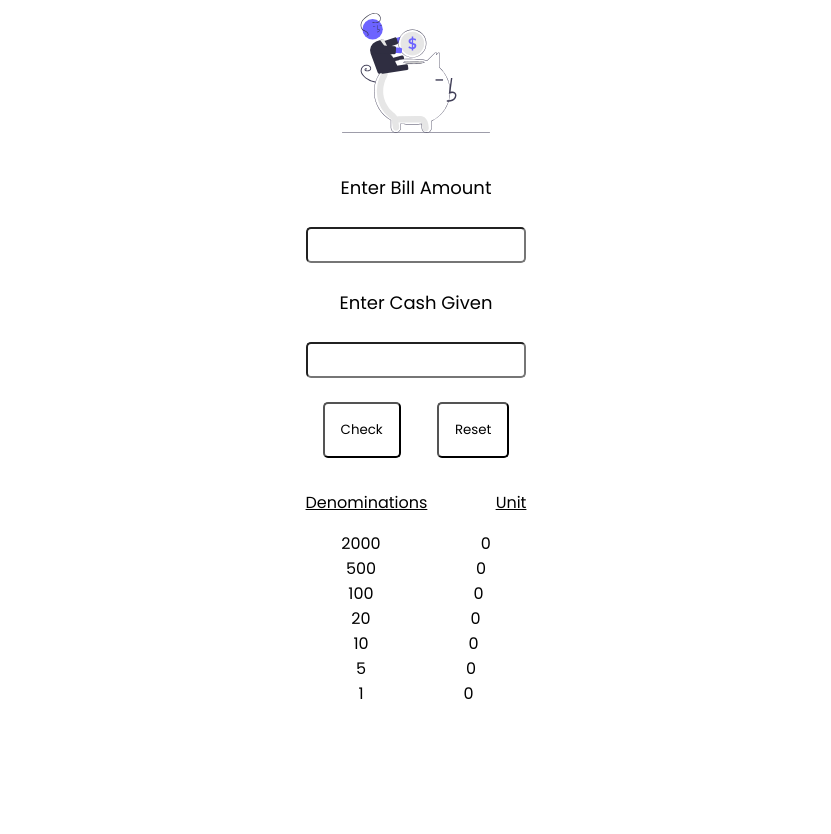
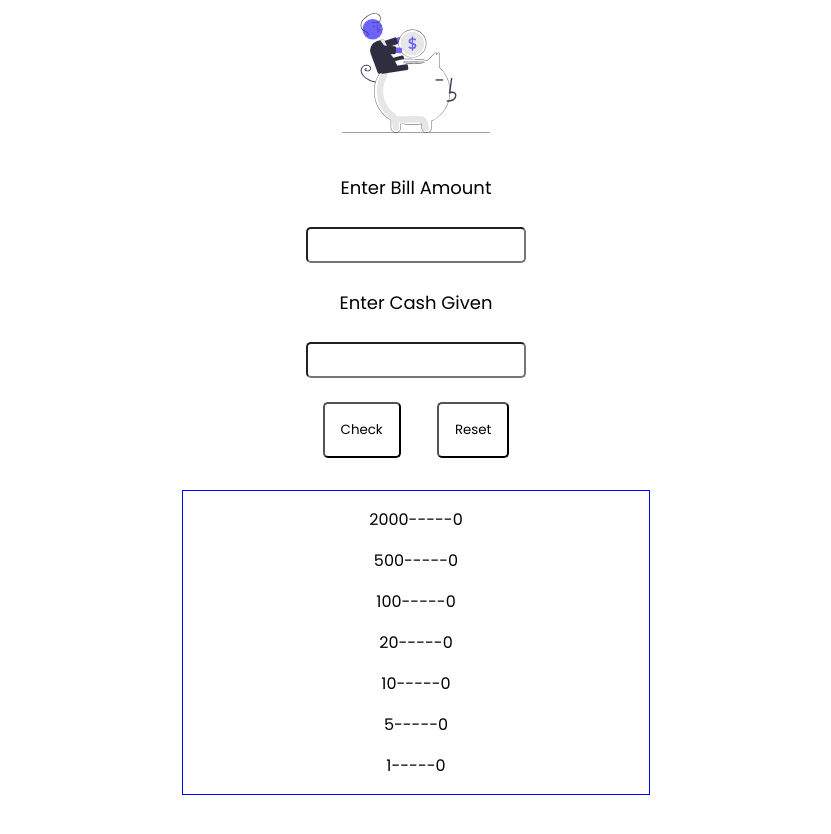
Before and after one commit to shanudjn/cash-register, a plain HTML site: page index.html in a window 1280 px wide. Both pictures are taken after a click on the button "Check". Shown: the part 102-936 px from the top of the page, without its empty margins (224-1055 px from the left). Before the commit the page ends 808 px from the top, so only its background shows below. Drawn offline with Linux system fonts and the light colour scheme.

Commit message:
style : fixed the result section for better UI

```diff
--- a/app.js
+++ b/app.js
@@ -2,7 +2,7 @@ var billAmount = document.querySelector('#bill-amount');
 var cashAmount = document.querySelector('#cash-amount');
 var checkButton = document.querySelector('#check-button');
 var resetButton = document.querySelector('#reset-button');
-var listSection = document.querySelector('#list-section');
+var denoSection = document.querySelector('#deno-section');
 var unit = document.querySelector('#unit');
 
 var notes = [2000, 500, 100, 20, 10, 5, 1];
@@ -26,10 +26,10 @@ function getChange() {
     }
 
     for (let i = 0; i < numberOfNotes.length; i++) {
-        var listItem = document.createElement("div");
+        var listItem = document.createElement("ul");
         listItem.className = 'list-item'
-        var item = listSection.appendChild(listItem);
-        item.innerHTML += `<span>` + notes[i] + `</span><span>` + numberOfNotes[i] + `</span>`
+        var item = denoSection.appendChild(listItem);
+        item.innerHTML += `<li>` + notes[i] + `<span>-----</span>` + numberOfNotes[i] + `</li>`
         console.log(item)
 
     }
--- a/index.html
+++ b/index.html
@@ -17,15 +17,14 @@
     </section>
     <button id='check-button'>Check</button>
     <button id='reset-button'>Reset</button>
-    <section id='change-display'>
-        <div>
-            <p><u>Denominations</u></p>
-            <p><u>Unit</u></p>
-        </div>
-    </section>
-    <div id='list-section'>
+    <div class="result-section">
+        <div id='deno-section'></div>
+        <div id='unit-section'></div>
+    </div>
 
-    </div>
+    <!-- <div id='list-section'>
+
+    </div> -->
 
 
 
--- a/styles.css
+++ b/styles.css
@@ -53,22 +53,44 @@ input{
     font-family: 'Poppins', sans-serif;
     /* font-size: 10px; */
 }
-#change-display{
-    /* border: 2px solid #6C63FF; */
-    max-width: 600px;
+
+.result-section{
+    max-width: 500px;
     margin: auto;
-    padding: 1rem;
+    /* border: 1px solid red; */
+    height: 500px;
+}
+
+#deno-section{
+    max-width: 700px;
+    /* margin-left:100px; */
+    /* margin-top: 1rem; */
+    border:1px solid blue;
+    /* float: left; */
+    margin:1rem;
 
 }
-#change-display p{
-    display: inline;
+/* #unit-section{
+    max-width: 200px;
+    margin-right:100px;
+    margin-top: 1rem;
+    border:1px solid red;
+    float: right;
+} */
+/* .list-item span{
     margin: 1rem;
-    padding: 1rem;
+    padding:1rem;
+    list-style: none;
+} */
+.list-item{
+    /* max-width: 180px; */
+    /* margin: 1rem;
+    padding: 1rem; */
+    padding: 0;
 }
 
-.list-item span{
-    display: inline;
-    margin: 50px;
-    text-align: left;
+.list-item li{
+    list-style: none;
+    margin: 1rem;
 
 }
```
